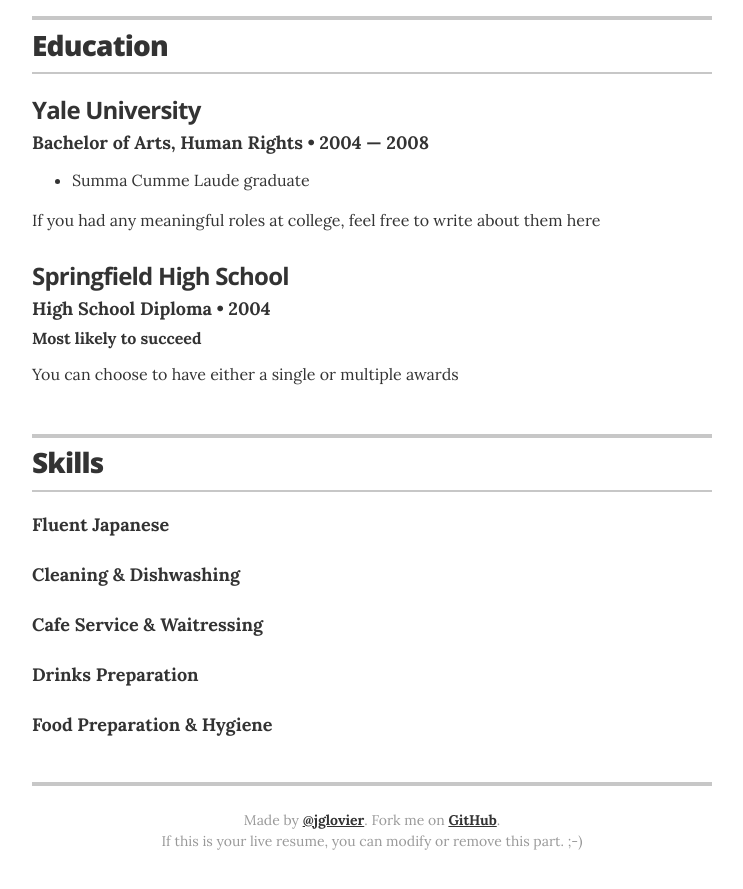
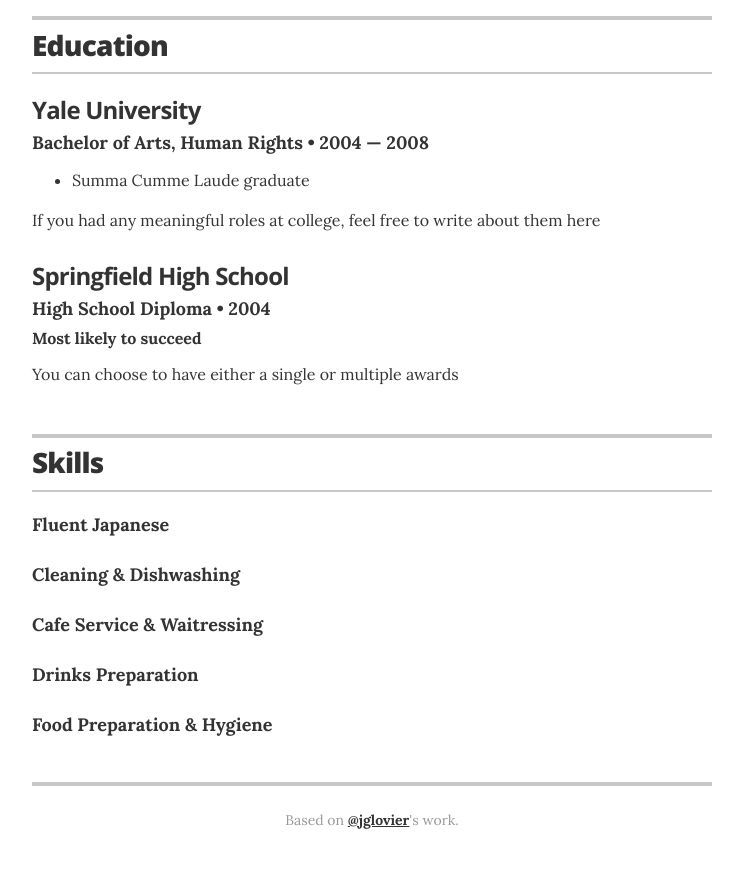
Before and after one commit to ahandsel/meet-sakura, a Jekyll site: the page built from index.html, in a window 1280 px wide and 900 px high, scrolled down 1101 px. Shown: the top 889 px of the window, without its empty margins (268-1011 px from the left). Built offline with Jekyll 4.4.1, drawn with Linux system fonts in a browser that asks for light colours.

Commit message:
Updated footer

```diff
--- a/_layouts/resume.html
+++ b/_layouts/resume.html
@@ -232,8 +232,7 @@
       {% endif %}
 
       <footer class="page-footer">
-        <p class="footer-line">Made by <a href="http://twitter.com/jglovier">@jglovier</a>. Fork me on <a href="https://github.com/jglovier/resume-template">GitHub</a>.</p>
-        <p class="footer-line">If this is your live resume, you can modify or remove this part. ;-)</p>
+        <p class="footer-line">Based on <a href="https://github.com/jglovier/resume-template">@jglovier</a>'s work.</p>
       </footer>
 
     </div>
```
